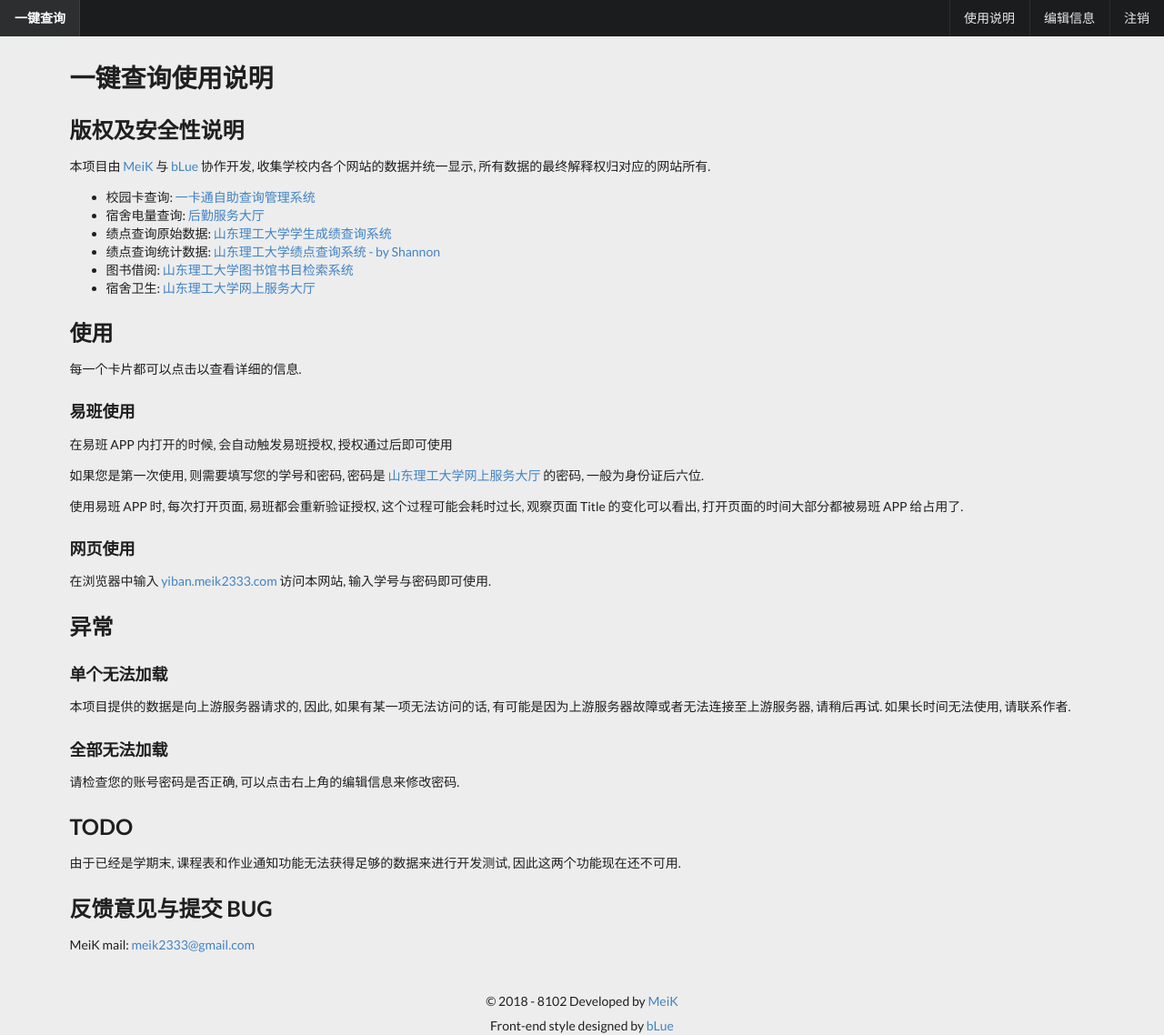
After one commit to MeiK2333/yiban_sdut_spider, a Django app: page /description/ in a window 1280 px wide. The commit adds this page. Shown: the whole page at 91% size. Run offline with Django 3.2, Linux system fonts and the light colour scheme; parts of the project's set-up code (start-up, migrations or seed data) failed here and were passed over.

Commit message:
添加使用说明

```diff
--- /dev/null
+++ b/YibanSDUTSpider/templates/description.html
@@ -0,0 +1,50 @@
+{% extends 'header.html' %} {% block body %}
+<div class="ui container">
+    <h1>一键查询使用说明</h1>
+    <h2>版权及安全性说明</h2>
+    <p>本项目由
+        <a href="https://github.com/MeiK-h" target="_blank">MeiK</a> 与
+        <a href="https://dreamer.blue" target="_blank">bLue</a> 协作开发, 收集学校内各个网站的数据并统一显示, 所有数据的最终解释权归对应的网站所有.</p>
+    <ul>
+        <li>
+            校园卡查询: <a href="http://211.64.27.136/SelfSearch/Default.aspx">一卡通自助查询管理系统</a>
+        </li>
+        <li>
+            宿舍电量查询: <a href="http://hqfw.sdut.edu.cn/">后勤服务大厅</a>
+        </li>
+        <li>
+            绩点查询原始数据: <a href="http://210.44.176.116/cjcx/">山东理工大学学生成绩查询系统</a>
+        </li>
+        <li>
+            绩点查询统计数据: <a href="http://sdut.dogest.cn/grade/index.html">山东理工大学绩点查询系统 - by Shannon</a>
+        </li>
+        <li>
+            图书借阅: <a href="http://222.206.65.12/reader/redr_info.php">山东理工大学图书馆书目检索系统</a>
+        </li>
+        <li>
+            宿舍卫生: <a href="http://ehall.sdut.edu.cn/new/ehall.html">山东理工大学网上服务大厅</a>
+        </li>
+    </ul>
+
+    <h2>使用</h2>
+    <p>每一个卡片都可以点击以查看详细的信息.</p>
+    <h3>易班使用</h3>
+    <p>在易班 APP 内打开的时候, 会自动触发易班授权, 授权通过后即可使用</p>
+    <p>如果您是第一次使用, 则需要填写您的学号和密码, 密码是 <a href="http://ehall.sdut.edu.cn/new/ehall.html">山东理工大学网上服务大厅</a> 的密码, 一般为身份证后六位.</p>
+    <p>使用易班 APP 时, 每次打开页面, 易班都会重新验证授权, 这个过程可能会耗时过长, 观察页面 Title 的变化可以看出, 打开页面的时间大部分都被易班 APP 给占用了.</p>
+    <h3>网页使用</h3>
+    <p>在浏览器中输入 <a href="yiban.meik2333.com">yiban.meik2333.com</a> 访问本网站, 输入学号与密码即可使用.</p>
+
+    <h2>异常</h2>
+    <h3>单个无法加载</h3>
+    <p>本项目提供的数据是向上游服务器请求的, 因此, 如果有某一项无法访问的话, 有可能是因为上游服务器故障或者无法连接至上游服务器, 请稍后再试. 如果长时间无法使用, 请联系作者. </p>
+    <h3>全部无法加载</h3>
+    <p>请检查您的账号密码是否正确, 可以点击右上角的编辑信息来修改密码. </p>
+
+    <h2>TODO</h2>
+    <p>由于已经是学期末, 课程表和作业通知功能无法获得足够的数据来进行开发测试, 因此这两个功能现在还不可用. </p>
+
+    <h2>反馈意见与提交 BUG</h2>
+    <p>MeiK mail: <a href="mailto:meik2333@gmail.com?subject=[一键查询]问题反馈" target="_blank">meik2333@gmail.com</a></p>
+</div>
+{% endblock %}
--- a/YibanSDUTSpider/templates/header.html
+++ b/YibanSDUTSpider/templates/header.html
@@ -35,7 +35,7 @@
             一键查询
         </a>
         <div class="right menu">
-            <a class="item" href="">
+            <a class="item" href="{% url 'YibanSdut:description' %}">
                 使用说明
             </a>
             <a class="item" href="{% url 'YibanSdut:login' %}">
--- a/YibanSDUTSpider/yiban_sdut/urls.py
+++ b/YibanSDUTSpider/yiban_sdut/urls.py
@@ -10,4 +10,5 @@ urlpatterns = [
     path('login/', views.login, name='login'),
     path('logout/', views.logout, name='logout'),
     path('yiban_login/', views.yiban_login, name='yiban_login'),
+    path('description/', views.description, name='description'),
 ]
--- a/YibanSDUTSpider/yiban_sdut/views.py
+++ b/YibanSDUTSpider/yiban_sdut/views.py
@@ -75,3 +75,7 @@ def login(request):
 def logout(request):
     auth_logout(request)
     return redirect('/')
+
+
+def description(request):
+    return render(request, 'description.html')
```
